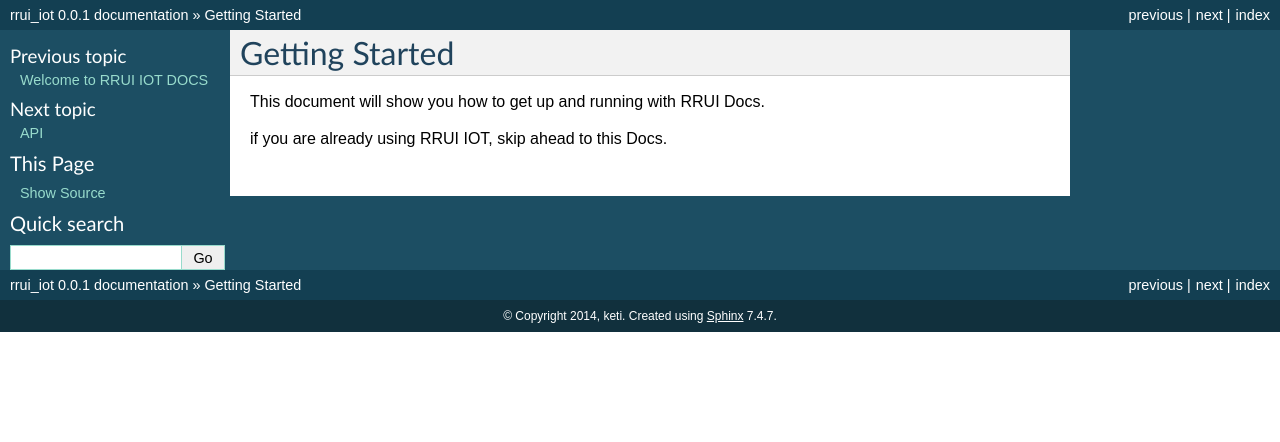
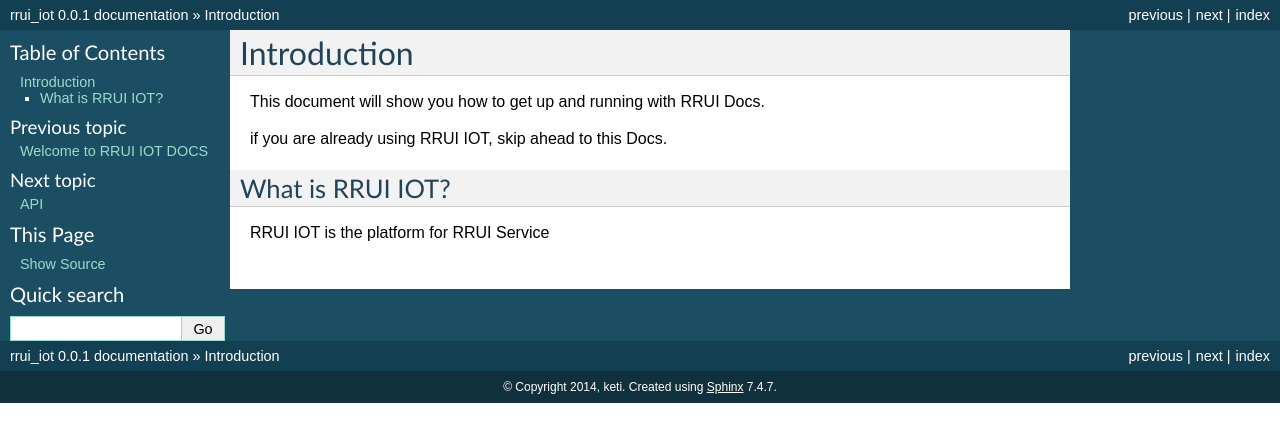
Before and after one commit to hubketi/docs_rrui_iot, a Sphinx documentation site: the page built from source/getting_started.rst, in a window 1280 px wide. Shown: the top 442 px of the page. Built offline with Sphinx 7.4.7, drawn with Linux system fonts in a browser that asks for light colours.

Commit message:
commit_020

```diff
--- a/source/getting_started.rst
+++ b/source/getting_started.rst
@@ -1,6 +1,12 @@
-Getting Started
-===============
+Introduction
+============
 
 This document will show you how to get up and running with RRUI Docs.
 
 if you are already using RRUI IOT, skip ahead to this Docs.
+
+
+What is RRUI IOT?
+^^^^^^^^^^^^^^^^^
+
+RRUI IOT is the platform for RRUI Service
--- a/source/index.rst
+++ b/source/index.rst
@@ -21,6 +21,10 @@ Here is some text::
   >> hello
 
 
+
+Guide
+^^^^^
+
 .. toctree::
    :maxdepth: 2
 
```
Also changed, not shown: 10 other files.
